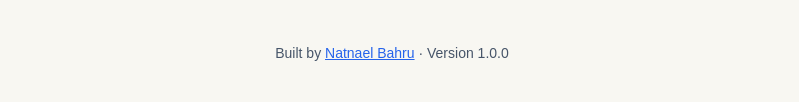
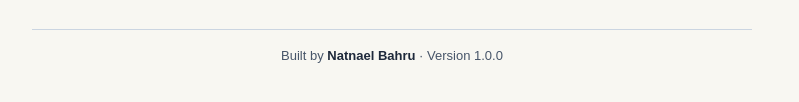
Before and after one commit to nati-webdev/flash-card, a plain HTML site: page frontend/index.html in a window 1280 px wide. Shown: the part 502-604 px from the top of the page, 248-1047 px from the left. Drawn offline with Linux system fonts and the light colour scheme.

Commit message:
Refactor site footer styles for improved layout and accessibility; adjust margins, padding, and typography

```diff
--- a/frontend/styles/general.css
+++ b/frontend/styles/general.css
@@ -56,13 +56,36 @@
   }
 }
 .site-footer {
-  margin-top: 2rem;
-  padding: 1rem;
+  max-width: 720px;
+  margin: 2rem auto 0;
+  padding: 1rem 0.75rem 0;
+  border-top: 1px solid var(--color-border);
   color: var(--color-text-muted);
-  font-size: 0.875rem;
+  font-size: 0.8125rem;
+  line-height: 1.5;
   text-align: center;
 }
 
 .site-footer a {
+  color: var(--color-text-strong);
+  font-weight: 600;
+  text-decoration: none;
+}
+
+.site-footer a:hover {
   color: var(--color-primary);
+  text-decoration: underline;
 }
+
+.site-footer a:focus-visible {
+  border-radius: 2px;
+  outline: 2px solid var(--color-primary);
+  outline-offset: 3px;
+}
+
+@media (max-width: 600px) {
+  .site-footer {
+    margin-top: 1.5rem;
+    padding-top: 0.75rem;
+  }
+}
```
